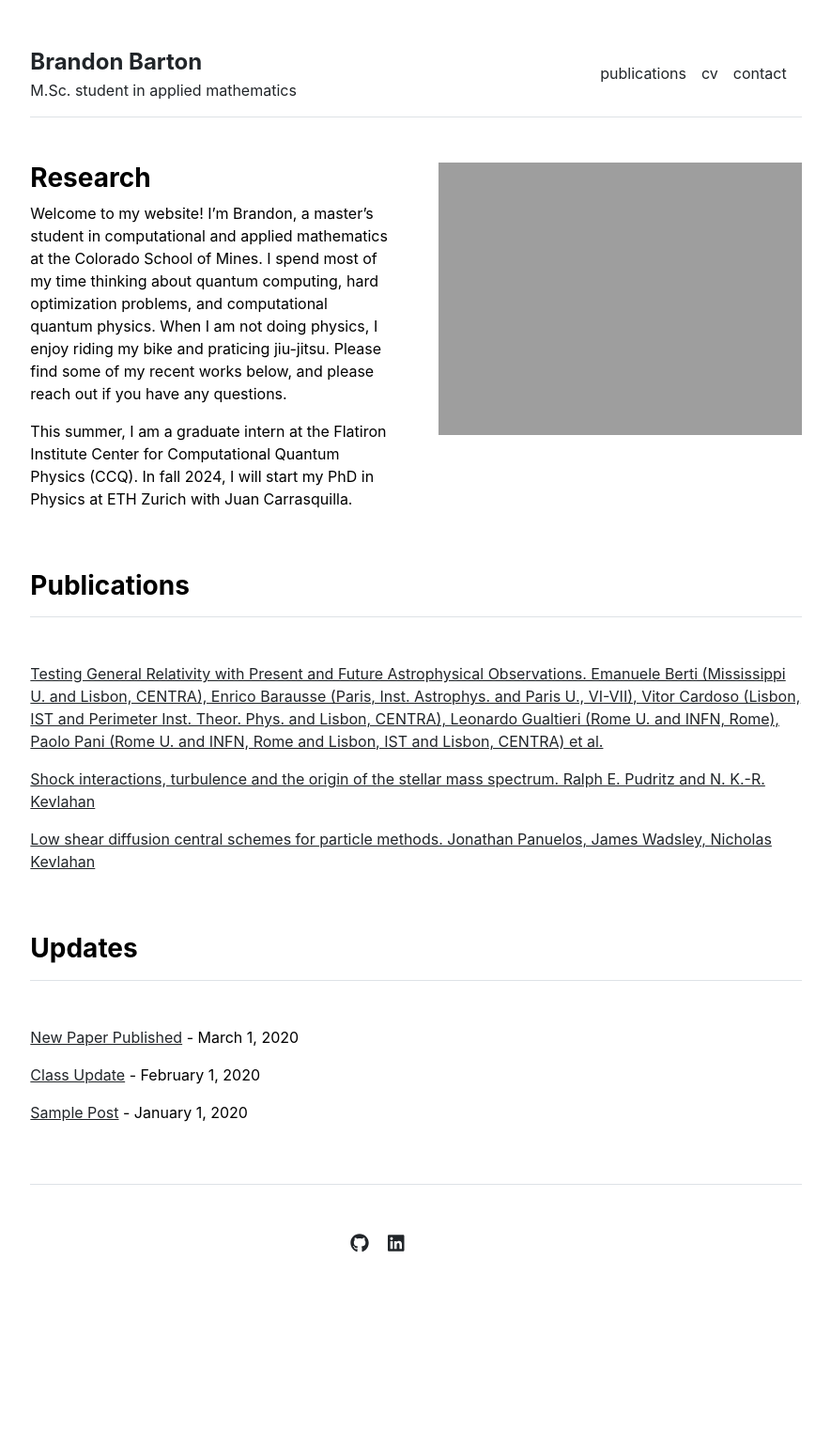
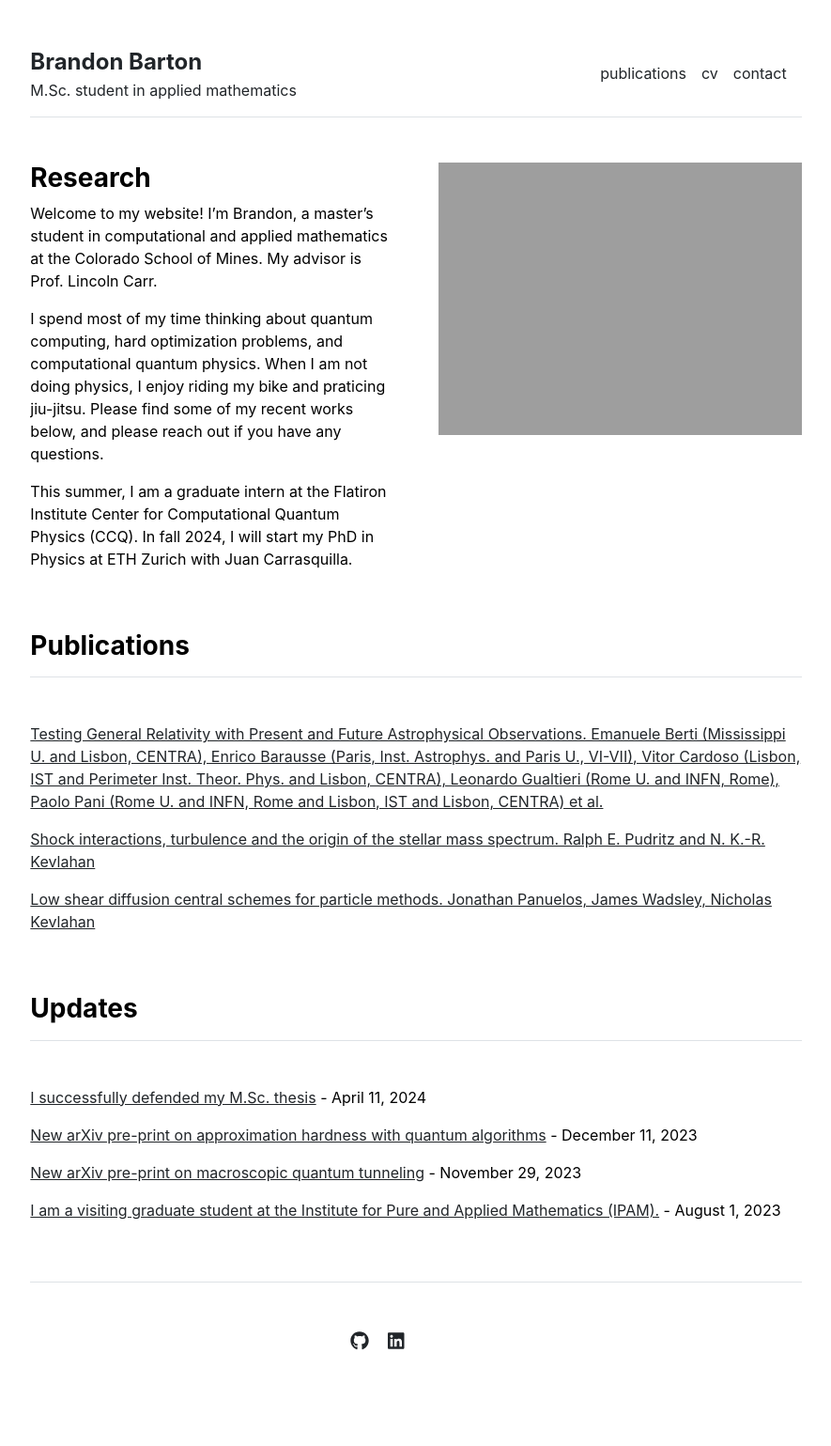
Before and after one commit to bartonbrandon/bartonbrandon.github.io, a Jekyll site: the page built from index.md, in a window 1280 px wide. Shown: the whole page at 94% size, without its empty margins (197-1082 px from the left). Built offline with Jekyll 4.4.1, drawn with Linux system fonts in a browser that asks for light colours; before the commit the page ends 1435 px from its top, so only the background shows below that.

Commit message:
updated updates

```diff
--- /dev/null
+++ b/_posts/2023-08-01-ipam-update.md
@@ -0,0 +1,6 @@
+---
+layout: post
+title: "I am a visiting graduate student at the Institute for Pure and Applied Mathematics (IPAM)."
+---
+
+Info about CQC.
--- /dev/null
+++ b/_posts/2023-11-29-new-preprint.md
@@ -0,0 +1,6 @@
+---
+layout: post
+title: "New arXiv pre-print on macroscopic quantum tunneling"
+---
+
+Info about paper
--- /dev/null
+++ b/_posts/2023-12-11-new-preprint.md
@@ -0,0 +1,6 @@
+---
+layout: post
+title: "New arXiv pre-print on approximation hardness with quantum algorithms"
+---
+
+Info about paper
--- /dev/null
+++ b/_posts/2024-04-11-msthesis-update.md
@@ -0,0 +1,6 @@
+---
+layout: post
+title: "I successfully defended my M.Sc. thesis"
+---
+
+Some details about this.
--- a/index.md
+++ b/index.md
@@ -3,6 +3,8 @@ layout: home
 title: "Home"
 ---
 
-Welcome to my website! I'm Brandon, a master's student in computational and applied mathematics at the Colorado School of Mines. I spend most of my time thinking about quantum computing, hard optimization problems, and computational quantum physics. When I am not doing physics, I enjoy riding my bike and praticing jiu-jitsu. Please find some of my recent works below, and please reach out if you have any questions.
+Welcome to my website! I'm Brandon, a master's student in computational and applied mathematics at the Colorado School of Mines. My advisor is Prof. Lincoln Carr.
+
+I spend most of my time thinking about quantum computing, hard optimization problems, and computational quantum physics. When I am not doing physics, I enjoy riding my bike and praticing jiu-jitsu. Please find some of my recent works below, and please reach out if you have any questions.
 
 This summer, I am a graduate intern at the Flatiron Institute Center for Computational Quantum Physics (CCQ). In fall 2024, I will start my PhD in Physics at ETH Zurich with Juan Carrasquilla.
```
Also changed, not shown: _data/cv/academic-experience.yml (+4 -4 lines), _posts/2020-01-01-sample-post.md (deleted, +0 -14 lines), _posts/2020-02-01-class-update.md (deleted, +0 -14 lines), _posts/2020-03-01-new-paper-published.md (deleted, +0 -14 lines).
